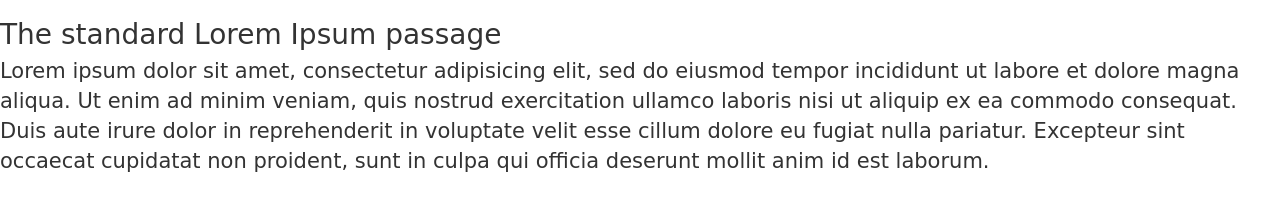
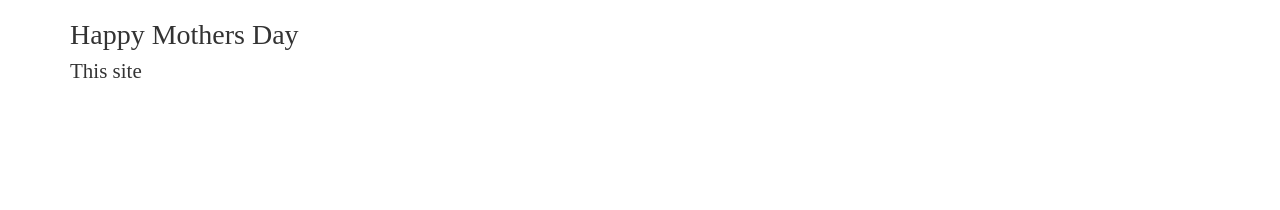
Before and after one commit to Nevosi/mothersday, a plain HTML site: page index.html in a window 1280 px wide. Drawn offline with nearby package versions, Linux system fonts and the light colour scheme.

Commit message:
changed time for loading animation and added flexboxes

```diff
--- a/index.html
+++ b/index.html
@@ -4,7 +4,7 @@
 		<title>Demo with jQuery</title>
 		<meta charset="utf-8">
 		<meta http-equiv="X-UA-Compatible" content="IE=edge,chrome=1">
-	    <meta name="description" content="Demo project with jQuery">
+		 <meta name="description" content="Demo project with jQuery">
 		<meta name="viewport" content="width=device-width, initial-scale=1">
 		<link rel="stylesheet" href="http://netdna.bootstrapcdn.com/bootstrap/3.0.3/css/bootstrap.min.css">
 		<link rel="stylesheet" href="style.css">
@@ -13,13 +13,13 @@
 	<body>
 
 		<div id="page">
+			<div class="container">
+				<h1>Happy Mothers Day</h1>
 
-		<h1>The standard Lorem Ipsum passage</h1>
+				<p>This site</p>
 
-    <p>Lorem ipsum dolor sit amet, consectetur adipisicing elit, sed do eiusmod tempor incididunt ut labore et dolore magna aliqua. Ut enim ad minim veniam, quis nostrud exercitation ullamco laboris nisi ut aliquip ex ea commodo consequat. Duis aute irure dolor in reprehenderit in voluptate velit esse cillum dolore eu fugiat nulla pariatur. Excepteur sint occaecat cupidatat non proident, sunt in culpa qui officia deserunt mollit anim id est laborum.</p>
-
-
-		</div>
+			</div><!--end container-->
+		</div><!--end page-->
 
 		<div id="loading" style="text-align:center;padding150px 0;">
 
--- a/loading.js
+++ b/loading.js
@@ -1,5 +1,5 @@
 function onReady(callback) {
-    var intervalID = window.setInterval(checkReady, 500);
+	 var intervalID = window.setInterval(checkReady, 3000);
 
 	 function checkReady() {
 		  if (document.getElementsByTagName('body')[0] !== undefined) {
@@ -10,7 +10,7 @@ function onReady(callback) {
 }
 
 function show(id, value) {
-    document.getElementById(id).style.display = value ? 'block' : 'none';
+	 document.getElementById(id).style.display = value ? 'flex' : 'none';
 }
 
 onReady(function () {
--- a/style.css
+++ b/style.css
@@ -1,6 +1,6 @@
 body {
 	 background: #FFF top left repeat-x;
-    font-family:"Brush Script MT", cursive;
+	 font-family: shadows-into-light-two;
 }
 h1 {
 	 font-size: 2em;
@@ -27,3 +27,8 @@ p {
 	 background-repeat: no-repeat;
 	 background-position: center;
 }
+
+.container {
+	display: flex;
+	flex-direction: column;
+}
```
Also changed, not shown: 1 other file. Lines whose indentation alone changed are shown as unchanged.
